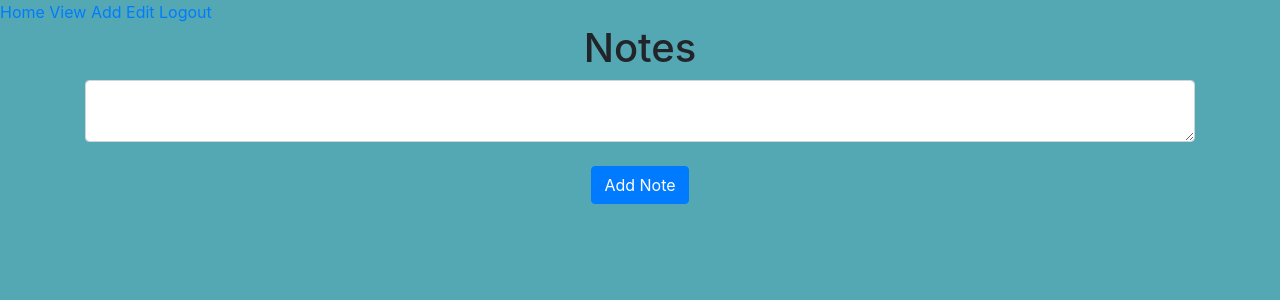
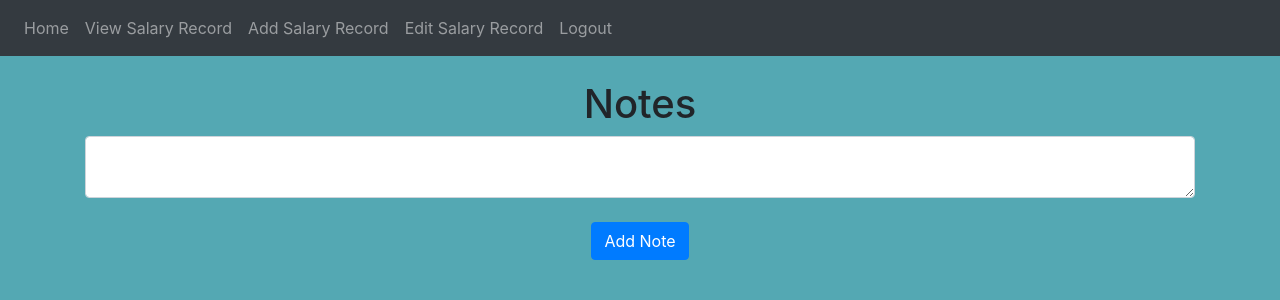
Before and after one commit to gouzun/hoocon, a Flask app: page / in a window 1280 px wide. Shown: the top 300 px of the page. Run offline with Flask 2, Linux system fonts and the light colour scheme; the visitor is signed in with stand-in values (Sample User, id 1); data comes from the database, SQL or seed files in the repository; data that the repository does not hold is empty; some libraries are stand-ins or nearby versions.

Commit message:
Add files via upload

```diff
--- a/website/templates/base.html
+++ b/website/templates/base.html
@@ -18,17 +18,23 @@
     <title>{% block title %}Home{% endblock %}</title>
   </head>
   <body onload="setpreviousmonth()" style="background-color:rgb(84, 168, 179);">
-    {% if user.is_authenticated %}
-            <a id="home" href="/">Home</a>
-            <a id="View Salary" href="/view_record">View</a>
-            <a id="Input Salary" href="/input_salary">Add</a>
-            <a id="Edit Salary" href="/search_salary">Edit</a>
-            <a id="logout" href="/logout">Logout</a>
-            {% else %}
-            <a id="login" href="/login">Login</a>
-            <a id="signUp" href="/sign-up">Sign Up</a>
-            <!-- <a class="nav-item nav-link" id="signUp" href="/sign-up">Sign Up</a> -->
-            {% endif %}
+    <nav class="navbar navbar-expand-md navbar-dark bg-dark mb-4">
+
+    <div class="navbar-collapse" id="navbar">
+      <div class="navbar-nav">
+        {% if user.is_authenticated %}
+        <a class="nav-item nav-link" id="home" href="/">Home</a>
+        <a class="nav-item nav-link" id="View Salary" href="/view_record">View Salary Record</a>
+        <a class="nav-item nav-link" id="Input Salary" href="/input_salary">Add Salary Record</a>
+        <a class="nav-item nav-link" id="Edit Salary" href="/search_salary">Edit Salary Record</a>
+        <a class="nav-item nav-link" id="logout" href="/logout">Logout</a>
+        {% else %}
+        <a class="nav-item nav-link" id="login" href="/login">Login</a>
+        <a class="nav-item nav-link" id="signUp" href="/sign-up">Sign Up</a>
+        {% endif %}
+      </div>
+    </div>
+  </nav>
 
 
     {% with messages = get_flashed_messages(with_categories=true) %} {% if
```
